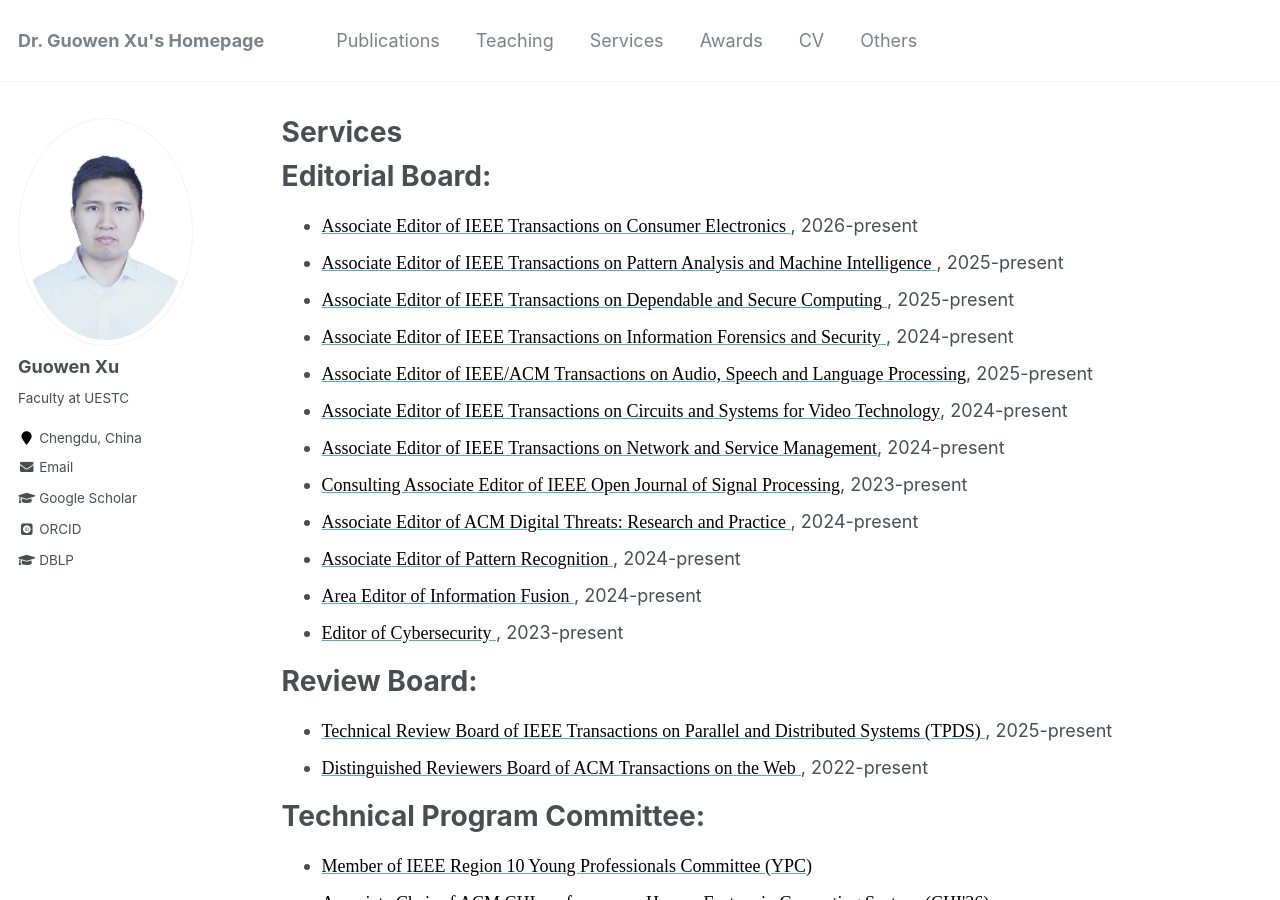
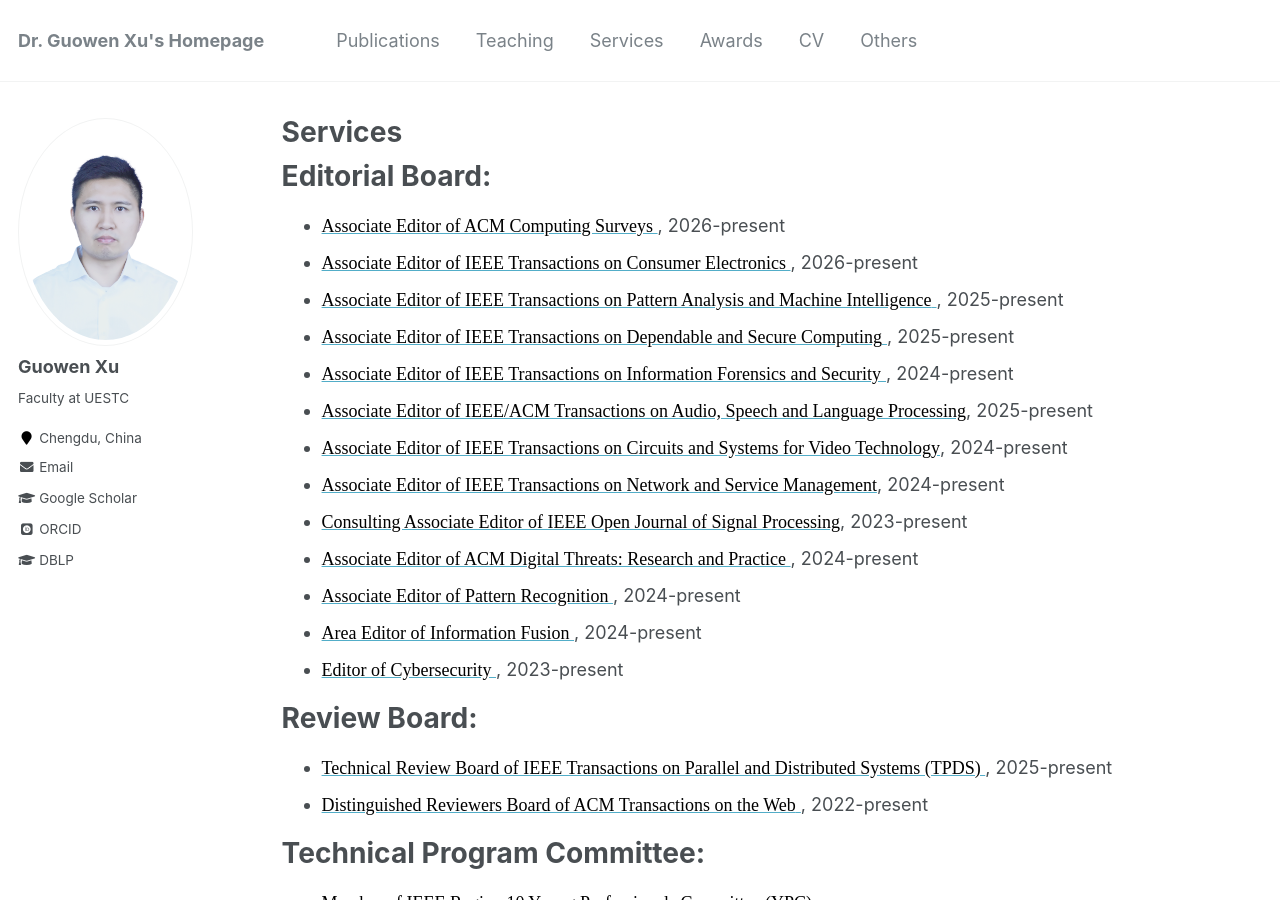
Before and after one commit to Guowen-xu/guowen-xu.github.io, a Jekyll site: the page built from _pages/services.md, in a window 1280 px wide and 900 px high. Built offline with Jekyll 4.4.1, drawn with Linux system fonts in a browser that asks for light colours; some web fonts are replaced.

Commit message:
Update services.md

```diff
--- a/_pages/services.md
+++ b/_pages/services.md
@@ -7,7 +7,8 @@ author_profile: true
 
 Editorial Board:
 ======
-*  [ <font face="Times New Roman" color=black size=4>Associate Editor of IEEE Transactions on Consumer Electronics </font> ](https://ctsoc.ieee.org/publications/ieee-transactions-on-consumer-electronics), 2026-present
+*  [ <font face="Times New Roman" color=black size=4>Associate Editor of ACM Computing Surveys </font> ](https://dl.acm.org/journal/csur/editorial-board), 2026-present
+*   [ <font face="Times New Roman" color=black size=4>Associate Editor of IEEE Transactions on Consumer Electronics </font> ](https://ctsoc.ieee.org/publications/ieee-transactions-on-consumer-electronics), 2026-present
 *   [ <font face="Times New Roman" color=black size=4>Associate Editor of IEEE Transactions on Pattern Analysis and Machine Intelligence</font> ](https://www.computer.org/csdl/journal/tp), 2025-present
 * [ <font face="Times New Roman" color=black size=4>Associate Editor of IEEE Transactions on Dependable and Secure Computing</font> ](https://www.computer.org/csdl/journal/tq/about/107350?title=Editorial%20Board&periodical=IEEE%20Transactions%20on%20Dependable%20and%20Secure%20Computing), 2025-present
 * [ <font face="Times New Roman" color=black size=4>Associate Editor of IEEE Transactions on Information Forensics and Security</font> ](https://signalprocessingsociety.org/publications-resources/ieee-transactions-information-forensics-and-security/editorial-board), 2024-present
```
